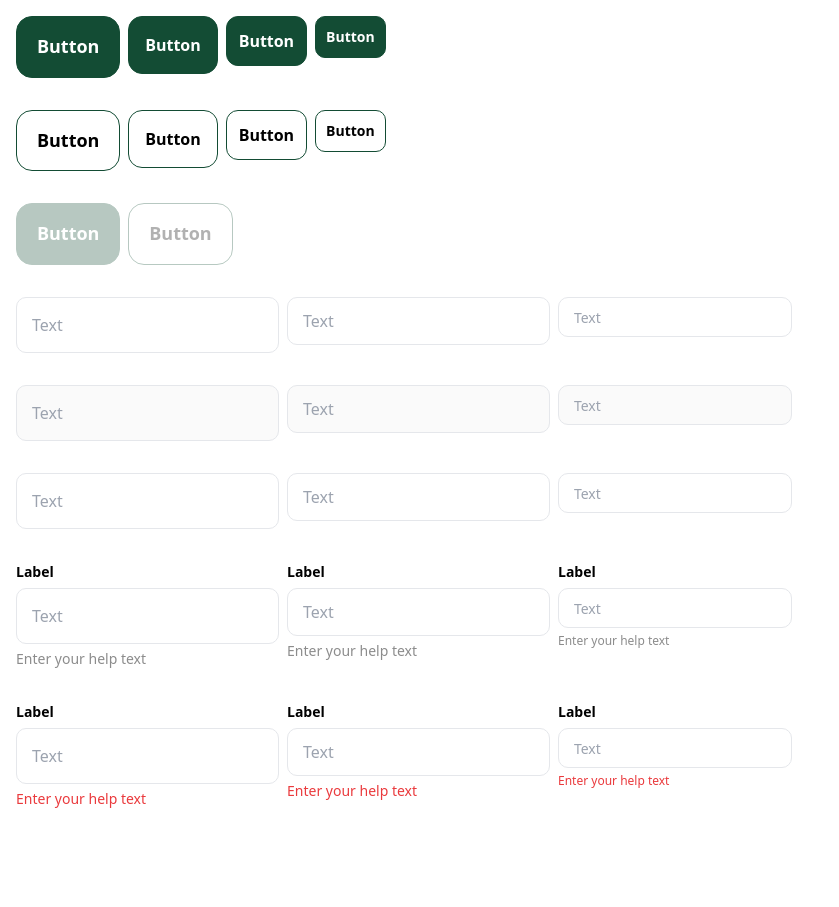
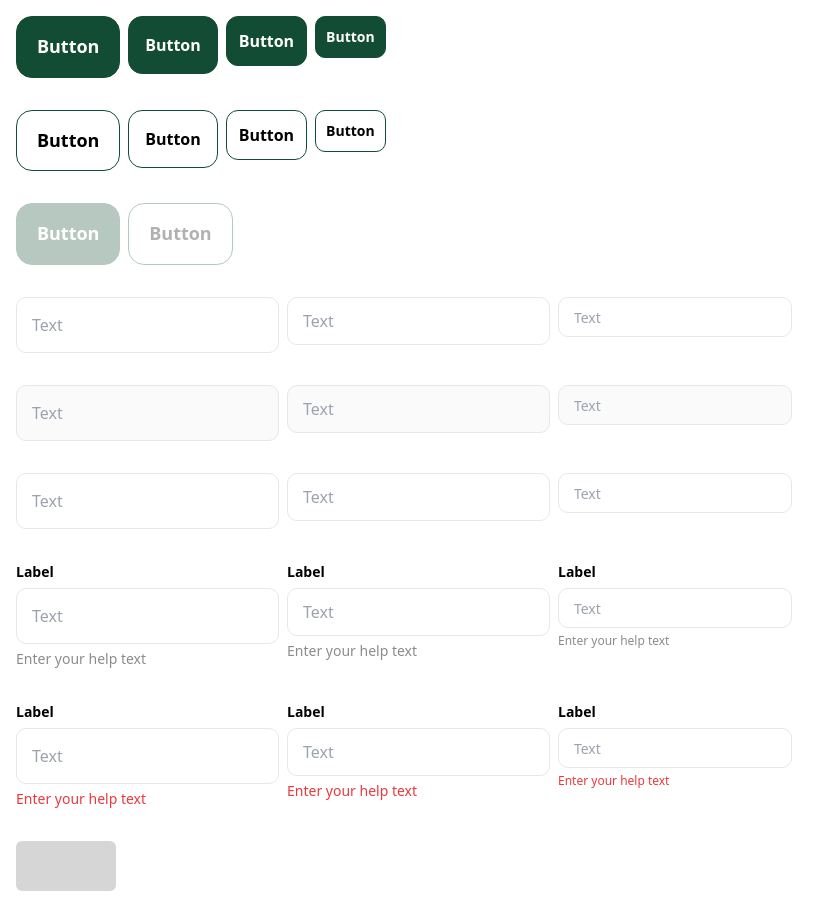
Before and after one commit to leye195/ownui-system, a React (Vite) app: page / in a window 1280 px wide. Shown: the whole page, without its empty margins (0-839 px from the left). Before the commit the page ends 825 px from the top, so only its background shows below. Built offline with nearby package versions, Linux system fonts and the light colour scheme; a web font is replaced by a local one.

Commit message:
style: add skeleton

```diff
--- a/src/App.tsx
+++ b/src/App.tsx
@@ -1,5 +1,6 @@
 import Button from "./components/Button";
 import Input from "./components/Input";
+import Skeleton from "./components/Skeleton";
 import TextField from "./components/TextField";
 import { colors } from "./styles/colors";
 
@@ -107,6 +108,9 @@ function App() {
           size="small"
         />
       </div>
+      <div className="p-4 flex gap-2">
+        <Skeleton className="rounded-md" height={50} width={100} />
+      </div>
     </div>
   );
 }
--- /dev/null
+++ b/src/components/Skeleton/index.tsx
@@ -0,0 +1,32 @@
+import { CSSProperties, ReactNode } from "react";
+
+interface SkeletinProps {
+  width: CSSProperties["width"];
+  height: CSSProperties["height"];
+  borderRadius?: CSSProperties["borderRadius"];
+  children?: ReactNode;
+  className?: string;
+}
+
+function Skeleton({
+  className = "",
+  children,
+  width,
+  height,
+  borderRadius,
+}: SkeletinProps) {
+  return (
+    <div
+      className={`${className} animate-skeleton`}
+      style={{
+        width,
+        height,
+        borderRadius,
+      }}
+    >
+      {children}
+    </div>
+  );
+}
+
+export default Skeleton;
--- a/tailwind.config.js
+++ b/tailwind.config.js
@@ -2,7 +2,24 @@
 export default {
   content: ["./index.html", "./src/**/*.{js,ts,jsx,tsx}"],
   theme: {
-    extend: {},
+    extend: {
+      keyframes: {
+        skeleton: {
+          "0%": {
+            backgroundColor: "rgba(165, 165, 165, 0.25)",
+          },
+          "50%": {
+            backgroundColor: "rgba(165, 165, 165, 0.5)",
+          },
+          "100%": {
+            backgroundColor: "rgba(165, 165, 165, 0.25)",
+          },
+        },
+      },
+      animation: {
+        skeleton: "skeleton 1.5s infinite ease-in-out",
+      },
+    },
   },
   plugins: [],
 };
```
